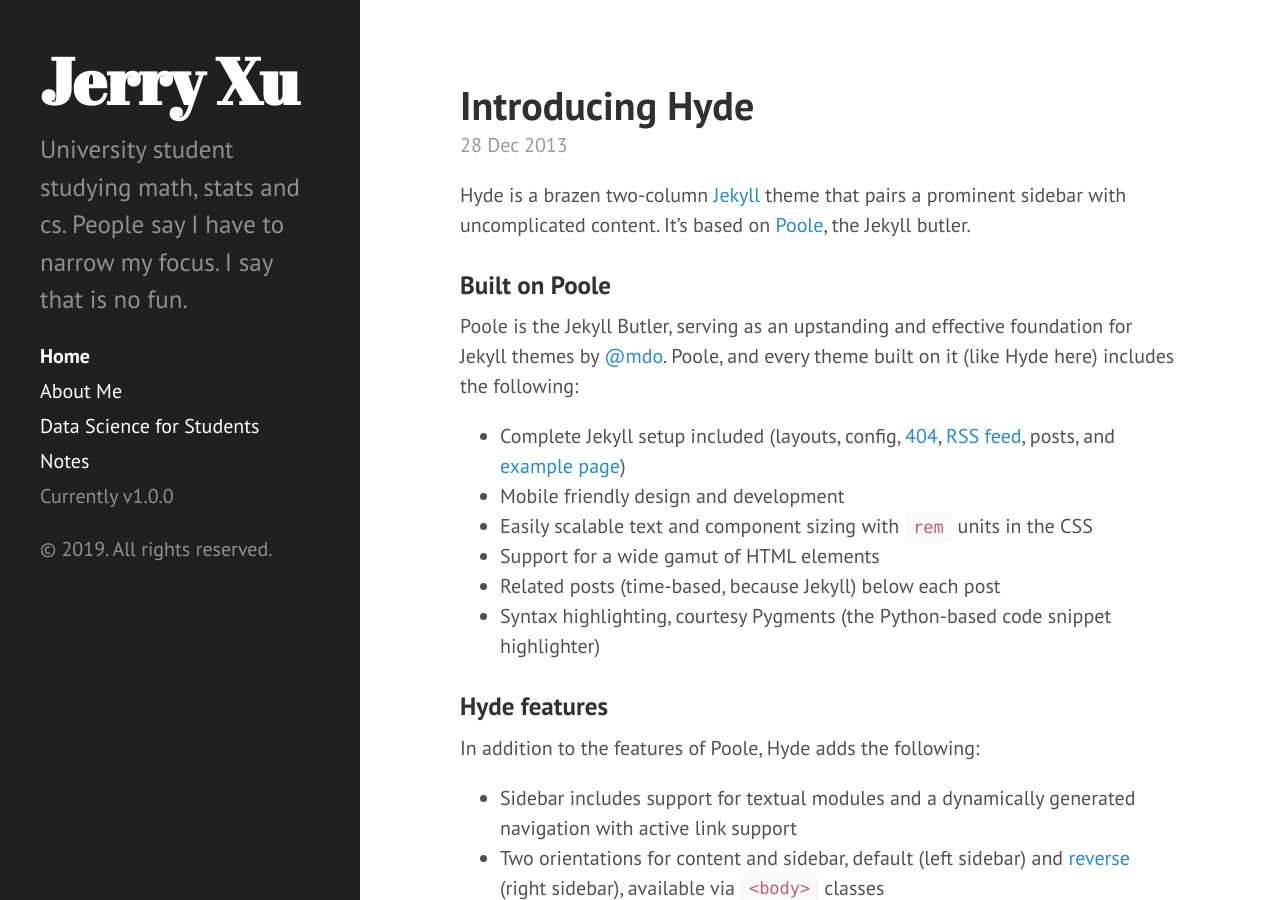
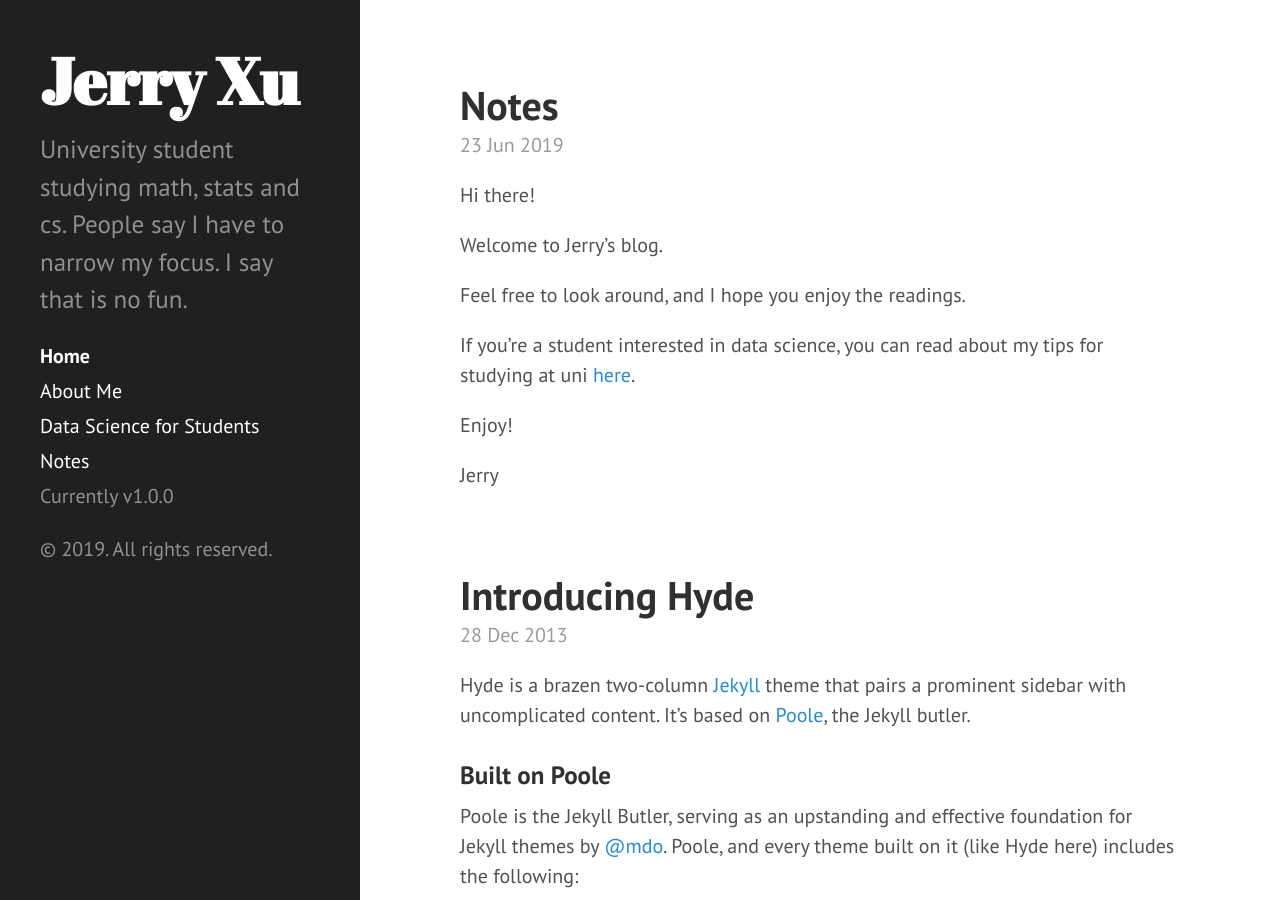
Before and after one commit to jerry-ye-xu/jerry-ye-xu.github.io, a Jekyll site: the page built from index.html, in a window 1280 px wide and 900 px high. Built offline with Jekyll 4.4.1, drawn with Linux system fonts in a browser that asks for light colours; the list of posts is cut into pages by our own code.

Commit message:
testing first post and added link to about page

```diff
--- /dev/null
+++ b/_posts/2019-6-23-first-post.md
@@ -0,0 +1,18 @@
+---
+layout: post
+title: Notes
+---
+
+Hi there!
+
+Welcome to Jerry's blog.
+
+Feel free to look around, and I hope you enjoy the readings.
+
+If you're a student interested in data science, you can read about my tips for studying at uni [here]("https://jerry-ye-xu.github.io/ds_for_students/").
+
+Enjoy!
+
+
+
+Jerry
```
Also changed, not shown: about.md (+1 -1 lines).
